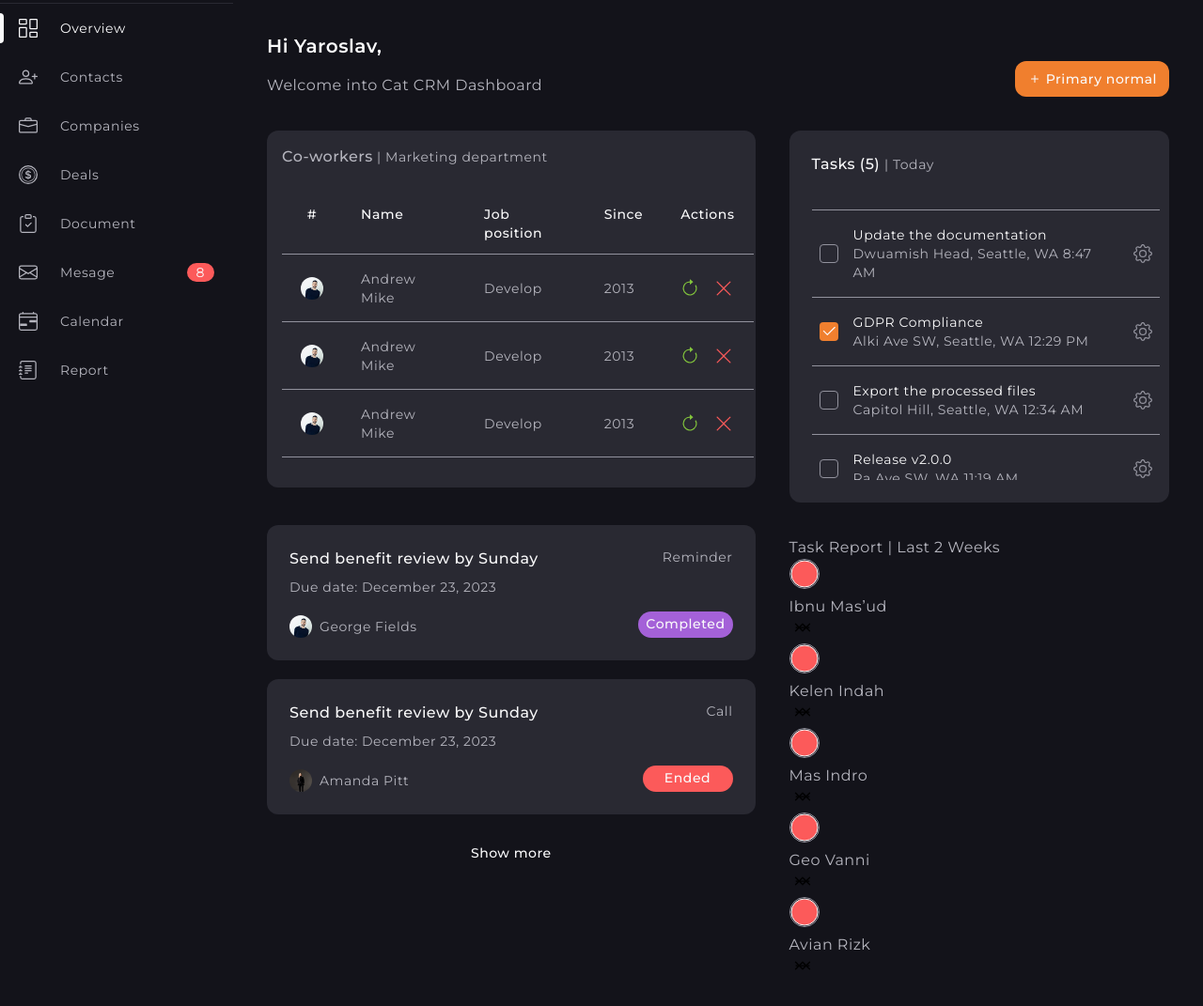
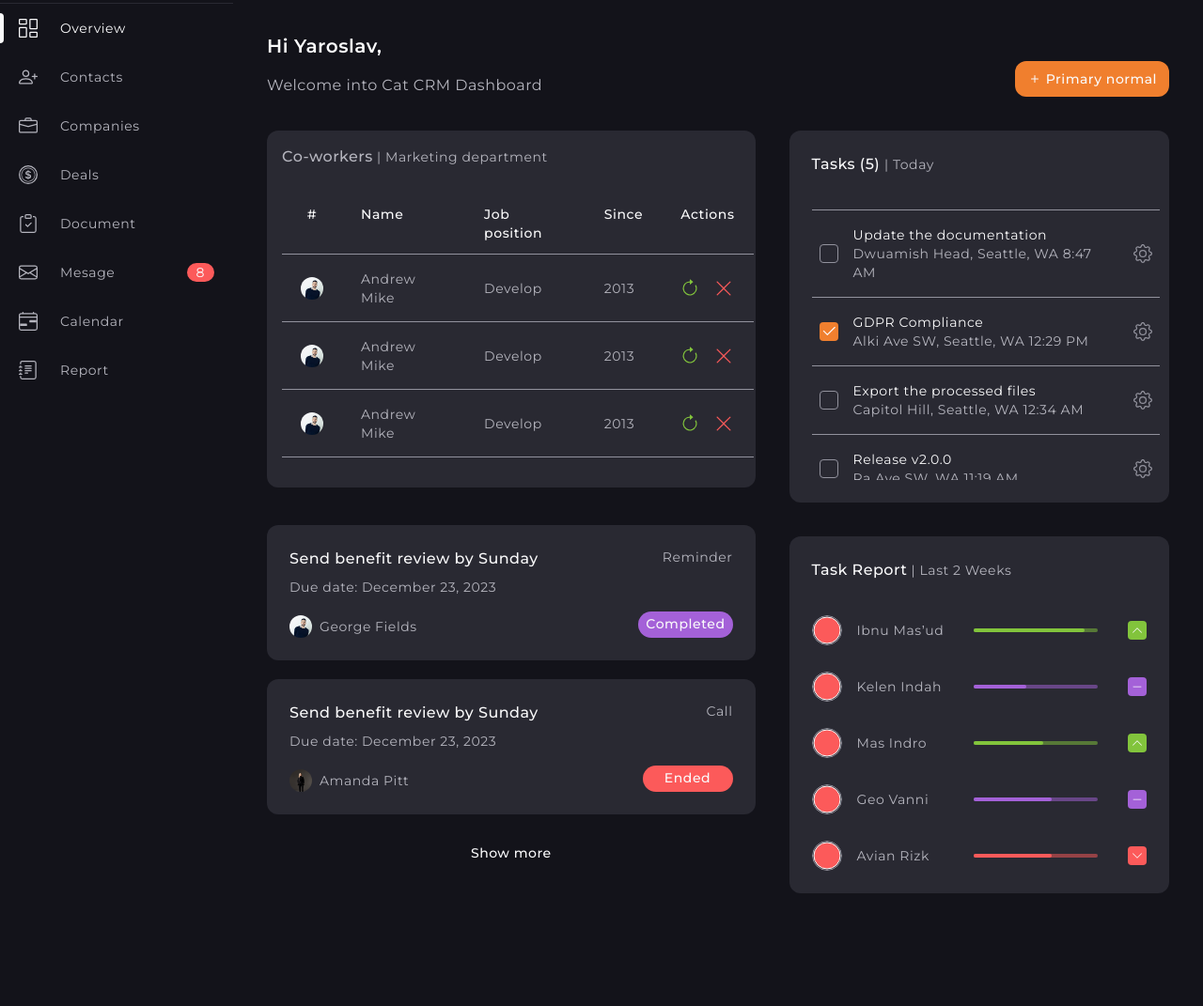
Before and after one commit to KristinaHranovska/sass-project, a plain HTML site: page index.html in a window 1280 px wide. Shown: the part 69-1140 px from the top of the page at 94% size. After the commit the page ends 1056 px from the top, so only its background shows below. Drawn offline with Linux system fonts and the light colour scheme; a script that the page names is missing.

Commit message:
Deploying to gh-pages from @ KristinaHranovska/sass-project@96f911849b6f6cfff3a09cbe19d1d1d19b5d7bb7 🚀

```diff
--- a/assets/index.css
+++ b/assets/index.css
@@ -161,14 +161,14 @@ body {
   letter-spacing: 0.03em;
 }
 
-.board-caption, .co-workers-table caption span, .co-workers-title span, .tasks-title span {
+.board-caption, .co-workers-table caption span, .co-workers-title span, .reports-title span, .tasks-title span {
   font-size: 16px;
   font-weight: 500;
   line-height: 1.5;
   letter-spacing: 0.03em;
 }
 
-.board-details, .person-caption, .board-tag, .co-workers-table caption, .co-workers-table tbody, .co-workers-details, .co-workers-title, .search-input, .menu-btn, .menu-link, .tasks-title, .tasks-heading, .tasks-desc {
+.board-details, .person-caption, .board-tag, .co-workers-table caption, .co-workers-table tbody, .co-workers-details, .co-workers-title, .search-input, .menu-btn, .menu-link, .reports-title, .staff-caption, .tasks-title, .tasks-heading, .tasks-desc {
   font-size: 14px;
   font-weight: 400;
   line-height: 1.43;
@@ -182,7 +182,7 @@ body {
   letter-spacing: 0.04em;
 }
 
-.board-item, .tasks {
+.board-item, .reports, .tasks {
   padding: 16px;
   border-radius: 12px;
 }
@@ -474,6 +474,131 @@ summary {
 
 .reports {
   grid-area: reports;
+  min-width: 340px;
+  background-color: #292932;
+}
+
+.reports-title {
+  margin-bottom: 36px;
+  color: #b5b5be;
+}
+.reports-title span {
+  color: #fafafb;
+}
+
+.reports-item {
+  display: flex;
+  align-items: center;
+  gap: 30px;
+}
+.reports-item:not(:last-child) {
+  margin-bottom: 28px;
+}
+
+.reports-staff {
+  flex-grow: 1;
+  flex-shrink: 0;
+}
+
+.staff {
+  display: flex;
+  align-items: center;
+  gap: 16px;
+}
+
+.staff-thumb {
+  width: 32px;
+  height: 32px;
+  border-radius: 50%;
+  overflow: hidden;
+}
+.staff-thumb img {
+  object-fit: cover;
+  object-position: top center;
+}
+
+.staff-caption {
+  color: #b5b5be;
+}
+
+.reports-bar {
+  width: calc(100% - 224px);
+  height: 4px;
+}
+.reports-bar[value] {
+  border-radius: 2px;
+}
+[data-status=up] .reports-bar[value] {
+  background-color: rgba(130, 196, 60, 0.3);
+}
+[data-status=up] .reports-bar::-mor-progress-bar {
+  background-color: #82c43c;
+}
+[data-status=up] .reports-bar::-webkit-progress-bar {
+  background-color: rgba(130, 196, 60, 0.3);
+  border-radius: 2px;
+}
+[data-status=up] .reports-bar::-webkit-progress-value {
+  background-color: #82c43c;
+  border-radius: 2px;
+}
+[data-status=dash] .reports-bar[value] {
+  background-color: rgba(164, 97, 216, 0.3);
+}
+[data-status=dash] .reports-bar::-mor-progress-bar {
+  background-color: #a461d8;
+}
+[data-status=dash] .reports-bar::-webkit-progress-bar {
+  background-color: rgba(164, 97, 216, 0.3);
+  border-radius: 2px;
+}
+[data-status=dash] .reports-bar::-webkit-progress-value {
+  background-color: #a461d8;
+  border-radius: 2px;
+}
+[data-status=down] .reports-bar[value] {
+  background-color: rgba(252, 90, 90, 0.3);
+}
+[data-status=down] .reports-bar::-mor-progress-bar {
+  background-color: #fc5a5a;
+}
+[data-status=down] .reports-bar::-webkit-progress-bar {
+  background-color: rgba(252, 90, 90, 0.3);
+  border-radius: 2px;
+}
+[data-status=down] .reports-bar::-webkit-progress-value {
+  background-color: #fc5a5a;
+  border-radius: 2px;
+}
+
+.reports-icon {
+  flex-shrink: 0;
+  width: 20px;
+  height: 20px;
+  padding: 4px;
+  border-radius: 4px;
+}
+.reports-icon use {
+  opacity: 0;
+  fill: #fafafb;
+}
+[data-status=up] .reports-icon {
+  background-color: #82c43c;
+}
+[data-status=up] .reports-icon .up {
+  opacity: 1;
+}
+[data-status=dash] .reports-icon {
+  background-color: #a461d8;
+}
+[data-status=dash] .reports-icon .dash {
+  opacity: 1;
+}
+[data-status=down] .reports-icon {
+  background-color: #fc5a5a;
+}
+[data-status=down] .reports-icon .down {
+  opacity: 1;
 }
 
 .logo {
@@ -781,7 +906,7 @@ summary {
 .co-workers-table thead {
   position: sticky;
   top: -1px;
-  z-index: 100;
+  z-index: 5;
   background-color: #292932;
 }
 .co-workers-table thead th {
@@ -924,13 +1049,16 @@ summary {
     grid-template-columns: repeat(2, 1fr);
     grid-template-areas: "welcome welcome" "co-workers co-workers" "tasks reports";
   }
+  .reports-item {
+    gap: 32px;
+  }
   .co-workers-details {
     display: none;
   }
 }
 
 @media only screen and (min-width: 1200px) {
-  .board-item, .tasks {
+  .board-item, .reports, .tasks {
     padding: 24px;
   }
   .page {
```
